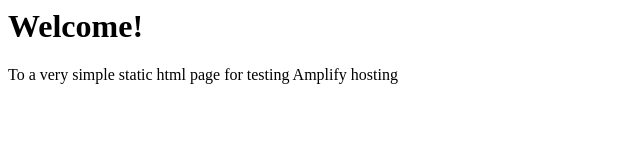
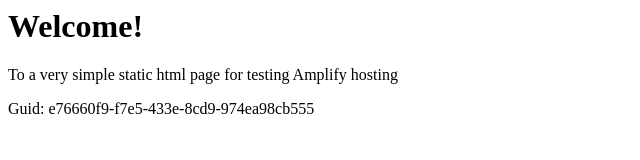
Before and after one commit to aws-aemilia-pdx/Github-PR-Commit-Integration-Test-DoNotTouch-Gith-OKSLNVO2-v1-test-us-west-2, a website: page src/index.html in a window 1280 px wide. Shown: the whole page, without its empty margins (0-640 px from the left). Drawn offline with Linux system fonts and the light colour scheme.

Commit message:
commit from integ tests

```diff
--- a/src/index.html
+++ b/src/index.html
@@ -1,3 +1,5 @@
+
+
 <html lang="en">
 
 <head>
@@ -10,6 +12,6 @@
 <body>
     <h1>Welcome!</h1>
     <p>To a very simple static html page for testing Amplify hosting</p>
-</body>
+    <p>Guid: e76660f9-f7e5-433e-8cd9-974ea98cb555</p></body>
 
 </html>
```
